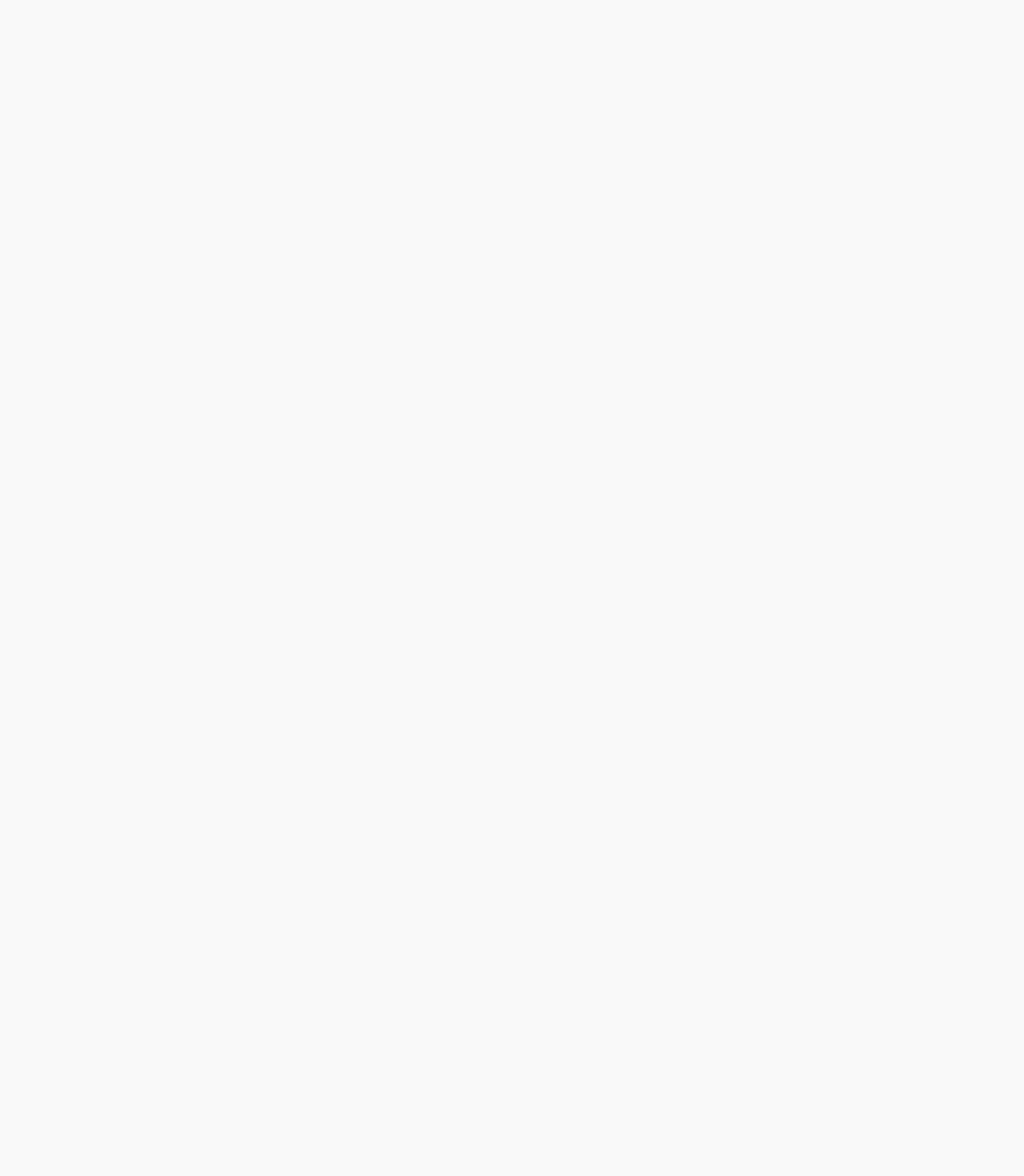
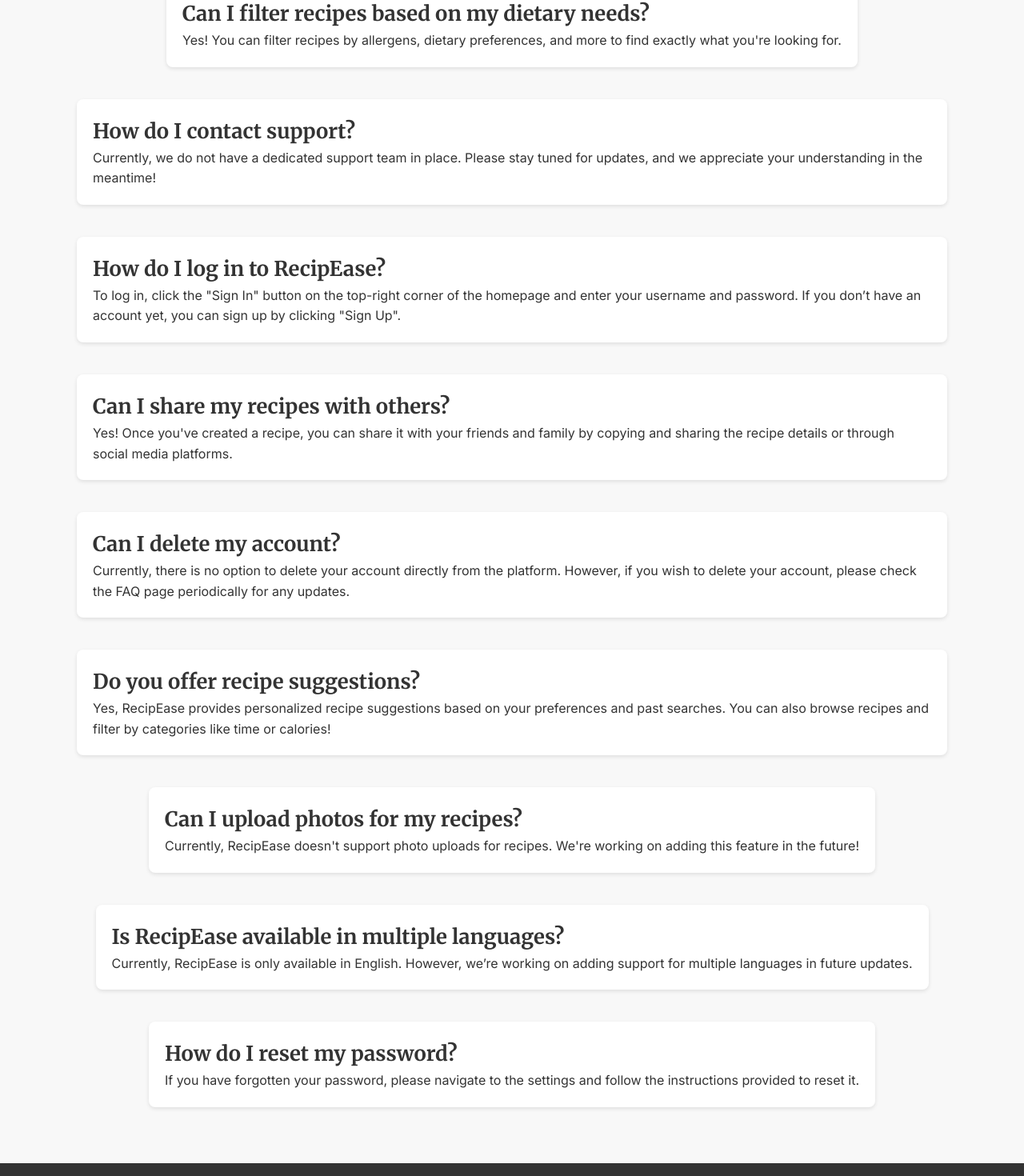
Before and after one commit to JoeSinnott/RecipEase, a React (Create React App) app in the folder frontend/: page /faq in a window 1280 px wide. Shown: the part 720-2190 px from the top of the page at 80% size. Before the commit the page ends 800 px from the top, so only its background shows below. Built offline with nearby package versions, Linux system fonts and the light colour scheme.

Commit message:
Styled the FAQ page still not perfect, can't get questions aligned

```diff
--- a/frontend/src/pages/FAQPage.js
+++ b/frontend/src/pages/FAQPage.js
@@ -10,7 +10,7 @@
 
         <div className="faq-item">
           <h3>What is RecipEase?</h3>
-          <p>RecipEase is a platform to help you find, create, and share recipes while making meal planning and preparation easier.</p>
+          <p>     RecipEase is a platform to help you find, create, and share recipes while making meal planning and preparation easier.</p>
         </div>
 
         <div className="faq-item">
@@ -30,8 +30,45 @@
 
         <div className="faq-item">
           <h3>How do I contact support?</h3>
-          <p>If you have any questions, you can reach out to our support team by visiting the "Help" section or emailing support@recipease.com.</p>
+          <p>Currently, we do not have a dedicated support team in place. Please stay tuned for updates, and we appreciate your understanding in the meantime!</p>
         </div>
+
+        <div className="faq-item">
+          <h3>How do I log in to RecipEase?</h3>
+          <p>To log in, click the "Sign In" button on the top-right corner of the homepage and enter your username and password. If you don’t have an account yet, you can sign up by clicking "Sign Up".</p>
+        </div>
+
+        <div className="faq-item">
+          <h3>Can I share my recipes with others?</h3>
+          <p>Yes! Once you've created a recipe, you can share it with your friends and family by copying and sharing the recipe details or through social media platforms.</p>
+        </div>
+
+        <div className="faq-item">
+          <h3>Can I delete my account?</h3>
+          <p>Currently, there is no option to delete your account directly from the platform. However, if you wish to delete your account, please check the FAQ page periodically for any updates.</p>
+        </div>
+
+        <div className="faq-item">
+          <h3>Do you offer recipe suggestions?</h3>
+          <p>Yes, RecipEase provides personalized recipe suggestions based on your preferences and past searches. You can also browse recipes and filter by categories like time or calories!</p>
+        </div>
+
+        <div className="faq-item">
+          <h3>Can I upload photos for my recipes?</h3>
+          <p>Currently, RecipEase doesn't support photo uploads for recipes. We're working on adding this feature in the future!</p>
+        </div>
+
+
+        <div className="faq-item">
+          <h3>Is RecipEase available in multiple languages?</h3>
+          <p>Currently, RecipEase is only available in English. However, we’re working on adding support for multiple languages in future updates.</p>
+        </div>
+
+        <div className="faq-item">
+          <h3>How do I reset my password?</h3>
+          <p>If you have forgotten your password, please navigate to the settings and follow the instructions provided to reset it.</p>
+        </div>
+
 
       </div>
     </section>
--- a/frontend/src/styles/Faq.css
+++ /dev/null
@@ -1,60 +0,0 @@
-/* FAQ Page Styles */
-#faq {
-    padding: 50px 0;
-    background-color: #f8f8f8;
-  }
-
-  .faq-heading {
-    font-size: 2.5rem;
-    font-weight: bold;
-    text-align: center;
-    margin-bottom: 20px;
-  }
-
-  .faq-item {
-    margin: 20px 0;
-    padding: 20px;
-    background-color: #fff;
-    border-radius: 8px;
-    box-shadow: 0 2px 5px rgba(0, 0, 0, 0.1);
-  }
-
-  .faq-question {
-    font-size: 1.6rem;
-    font-weight: 600;
-    color: #333;
-  }
-
-  .faq-answer {
-    font-size: 1.2rem;
-    color: #666;
-    margin-top: 10px;
-  }
-
-  .faq-link {
-    display: inline-block;
-    margin-top: 30px;
-    font-size: 1.2rem;
-    color: #007BFF;
-    text-decoration: none;
-  }
-
-  .faq-link:hover {
-    text-decoration: underline;
-  }
-
-
-  @media (max-width: 768px) {
-    .faq-heading {
-      font-size: 2rem;
-    }
-    .faq-item {
-      padding: 15px;
-    }
-    .faq-question {
-      font-size: 1.4rem;
-    }
-    .faq-answer {
-      font-size: 1rem;
-    }
-  }
--- a/frontend/src/styles/Recipes.css
+++ b/frontend/src/styles/Recipes.css
@@ -524,3 +524,94 @@
 .get-started-heading .extra-text:not(:hover) {
   transition: color 0.25s ease-in, transform 0.25s ease-in, opacity 0.25s ease-in;
 }
+
+
+
+
+
+#faq {
+  padding: 50px 0;
+  background-color: #f8f8f8;
+}
+
+.container {
+  margin: 0;  /* Reset any margin */
+  padding: 0; /* Reset any padding */
+}
+
+.faq-heading {
+  font-size: 2.5rem;
+  font-weight: bold;
+  text-align: center;
+  margin-bottom: 20px;
+}
+
+.faq-item {
+  margin: 20px 0;
+  padding: 20px;
+  background-color: #fff;
+  border-radius: 8px;
+  box-shadow: 0 2px 5px rgba(0, 0, 0, 0.1);
+  display: flex;
+  flex-direction: column; /* Align question and answer vertically */
+  align-items: flex-start; /* Align them at the start */
+}
+
+.faq-item h3 {
+  margin: 0;  /* Remove default margin */
+  padding: 0; /* Remove padding */
+  font-size: 1.6rem;
+  font-weight: 600;
+  color: #333;
+}
+
+.faq-question {
+  font-size: 1.6rem;
+  font-weight: 600;
+  color: #333;
+  margin-bottom: 10px; /* Adds space below the question */
+  min-height: 50px; /* Ensures the question takes up a minimum height */
+  display: flex; /* Flex display helps ensure question and answer align properly */
+  align-items: center; /* Vertically centers the text in case of differing text lengths */
+}
+
+.faq-answer {
+  font-size: 1.2rem;
+  color: #666;
+  display: flex;
+  align-items: center; /* Vertically center the answer text */
+  min-height: 50px; /* Ensures the answer takes up a minimum height */
+}
+
+.faq-link {
+  display: inline-block;
+  margin-top: 30px;
+  font-size: 1.2rem;
+  color: #007BFF;
+  text-decoration: none;
+}
+
+.faq-link:hover {
+  text-decoration: underline;
+}
+
+@media (max-width: 768px) {
+  .faq-heading {
+    font-size: 2rem;
+  }
+
+  .faq-item {
+    padding: 15px;
+  }
+
+  .faq-question {
+    font-size: 1.4rem;
+    margin-right: 0;
+    margin-bottom: 10px;
+  }
+
+  .faq-answer {
+    font-size: 1rem;
+    margin-top: 5px;
+  }
+}
```
